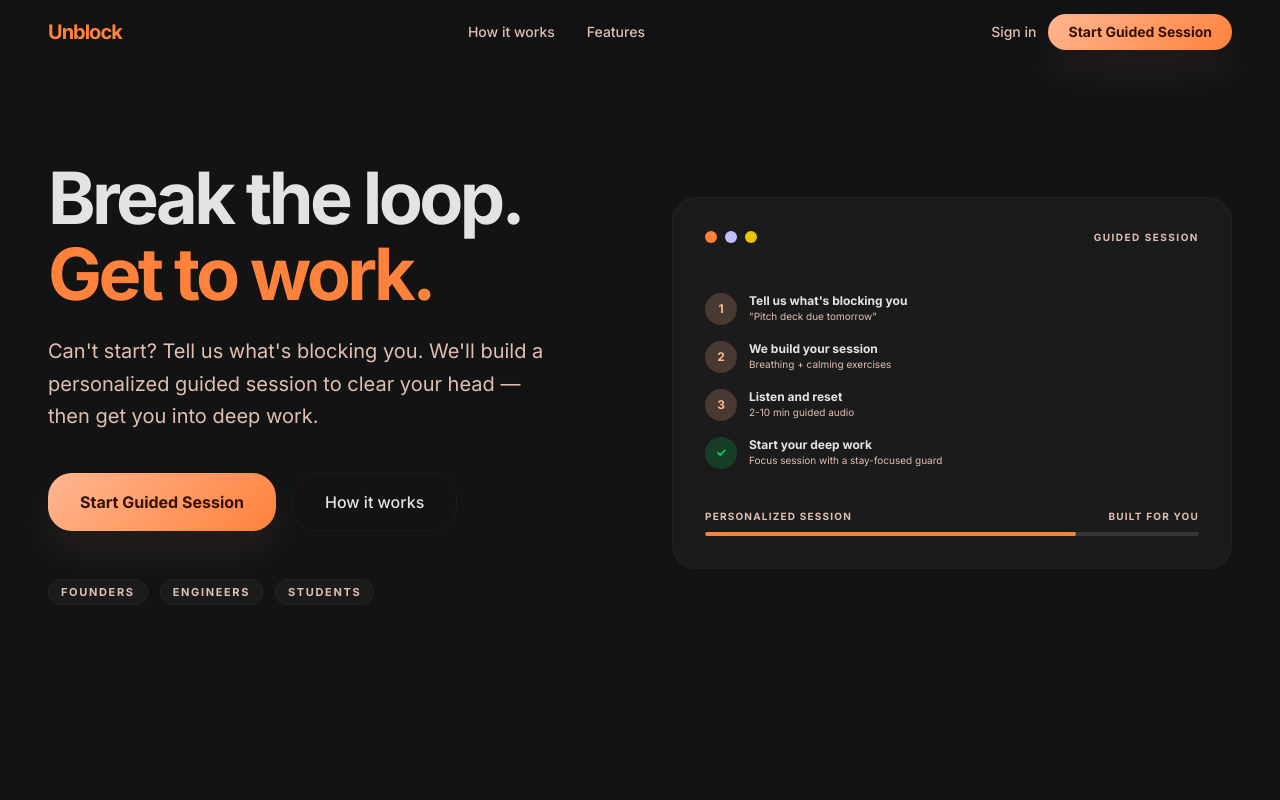
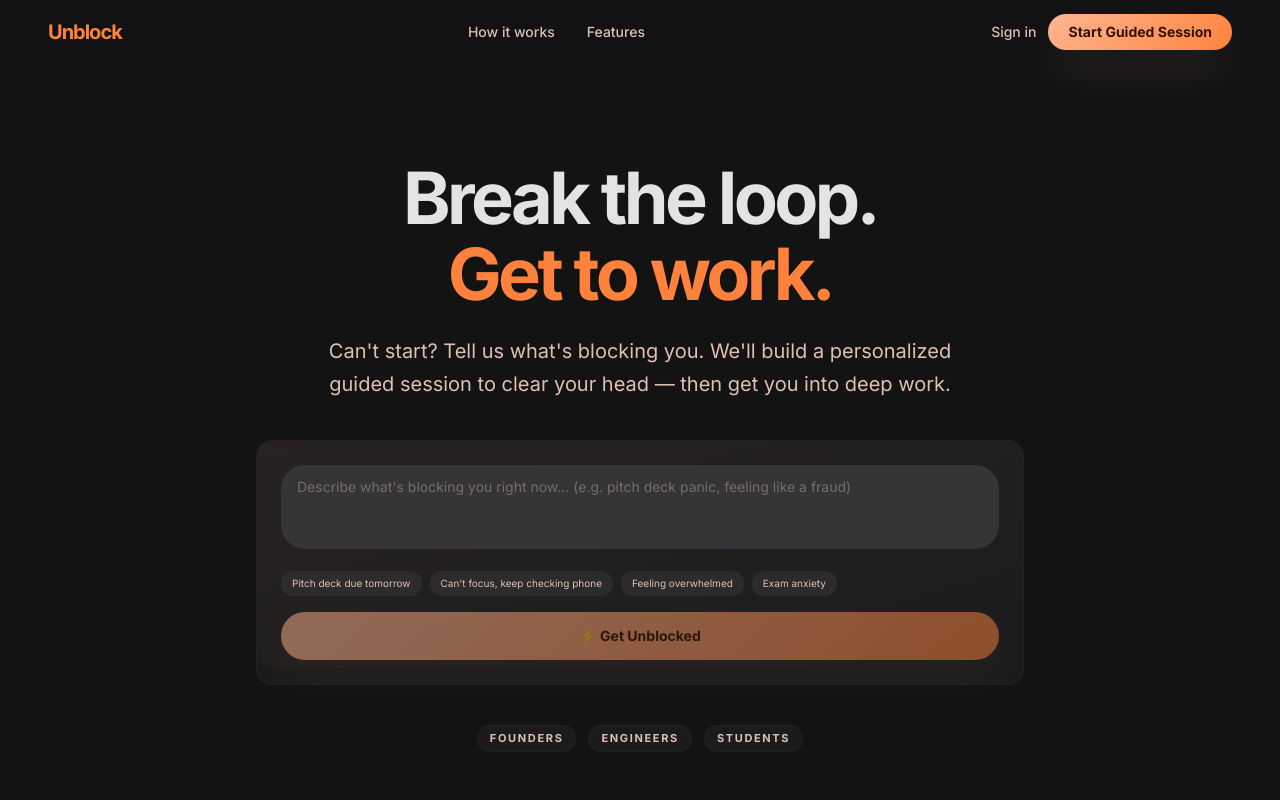
Before and after one commit to akshayk95388/unblock-focus, a Next.js app: page / in a window 1280 px wide. Shown: the top 800 px of the page. Built offline with nearby package versions, Linux system fonts and the light colour scheme; no server answers.

Commit message:
feat: add interactive landing page input and auth-handover focus flow

```diff
--- a/src/app/focus/page.tsx
+++ b/src/app/focus/page.tsx
@@ -68,6 +68,33 @@ export default function DashboardPage() {
   useEffect(() => {
     if (typeof window !== "undefined") {
       setBreathingTech(localStorage.getItem("unblock-breathing-tech") || "box");
+    }
+  }, []);
+
+  useEffect(() => {
+    if (typeof window !== "undefined") {
+      const pendingStr = localStorage.getItem("pending_stressor_session");
+      if (pendingStr) {
+        try {
+          const session = JSON.parse(pendingStr);
+          if (session.stressor && session.stressor.trim()) {
+            track("guided_session_started", {
+              stressor_provided: true,
+              duration_mins: session.durationMins || 5,
+            });
+            setPendingStressor(session.stressor.trim());
+            setDurationMins(session.durationMins || 5);
+            setVoice(session.voice || "gentle_female");
+            setMusic(session.music || "none");
+            setDirectFocusMode(false);
+            setCurrentTab("meditation");
+          }
+        } catch (e) {
+          console.error("Error parsing pending_stressor_session:", e);
+        } finally {
+          localStorage.removeItem("pending_stressor_session");
+        }
+      }
     }
   }, []);
 
--- a/src/app/page.tsx
+++ b/src/app/page.tsx
@@ -1,16 +1,47 @@
 "use client";
 
-import { useEffect } from "react";
+import { useEffect, useState, useRef } from "react";
 import Link from "next/link";
+import { useRouter } from "next/navigation";
 import { track } from "@/lib/mixpanel";
 import { useAuth } from "@/components/AuthProvider";
 
 export default function Home() {
   const { user, loading } = useAuth();
+  const router = useRouter();
+  const [stressor, setStressor] = useState("");
+  const textareaRef = useRef<HTMLTextAreaElement>(null);
+
+  const suggestions = [
+    "Pitch deck due tomorrow",
+    "Can't focus, keep checking phone",
+    "Feeling overwhelmed",
+    "Exam anxiety",
+  ];
 
   useEffect(() => {
     track("home_page_viewed");
   }, []);
+
+  const handleGetUnblocked = (e: React.FormEvent) => {
+    e.preventDefault();
+    if (!stressor.trim()) return;
+
+    // Save pending session config to localStorage
+    const pendingSession = {
+      stressor: stressor.trim(),
+      durationMins: 5,
+      voice: "gentle_female",
+      music: "none",
+    };
+    localStorage.setItem("pending_stressor_session", JSON.stringify(pendingSession));
+
+    if (user) {
+      router.push("/focus");
+    } else {
+      router.push("/login");
+    }
+  };
 
   return (
     <div className="min-h-screen flex flex-col">
@@ -71,38 +102,63 @@ export default function Home() {
       {/* ===== Hero Section ===== */}
       <main className="flex-1">
         <section className="pt-32 pb-16 md:pt-40 md:pb-24 px-6 md:px-12 max-w-7xl mx-auto">
-          <div className="grid grid-cols-1 lg:grid-cols-2 gap-12 lg:gap-16 items-center">
-            {/* Left: Copy */}
-            <div>
-              <h1 className="text-5xl md:text-7xl font-bold tracking-tighter text-on-surface leading-[1.05] mb-6">
+          <div className="flex flex-col items-center text-center max-w-3xl mx-auto space-y-10">
+            {/* Center: Copy */}
+            <div className="space-y-6">
+              <h1 className="text-5xl md:text-7xl font-bold tracking-tighter text-on-surface leading-[1.05]">
                 Break the loop.
                 <br />
                 <span className="text-primary-container">Get to work.</span>
               </h1>
 
-              <p className="text-on-surface-variant text-lg md:text-xl max-w-lg leading-relaxed mb-10">
+              <p className="text-on-surface-variant text-lg md:text-xl max-w-2xl mx-auto leading-relaxed">
                 Can&apos;t start? Tell us what&apos;s blocking you. We&apos;ll
                 build a personalized guided session to clear your head — then
                 get you into deep work.
               </p>
-
-              <div className="flex flex-col sm:flex-row gap-4 mb-12">
-                <Link
-                  href="/focus"
-                  className="glow-button px-8 py-4 rounded-xl text-base font-bold flex items-center justify-center shrink-0"
-                >
-                  Start Guided Session
-                </Link>
-                <a
-                  href="#protocol"
-                  className="px-8 py-4 rounded-xl text-base font-medium text-on-surface ghost-border hover:bg-surface-container-low transition-all duration-300 text-center"
-                >
-                  How it works
-                </a>
             </div>
 
+            <form onSubmit={handleGetUnblocked} className="bg-surface-container-low p-5 md:p-6 rounded-2xl border border-outline-variant/15 space-y-4 relative w-full max-w-3xl text-left">
+              <div className="absolute inset-0 bg-gradient-to-br from-primary/5 to-transparent pointer-events-none rounded-2xl" />
+              <div className="relative z-10 space-y-4">
+                <textarea
+                  ref={textareaRef}
+                  value={stressor}
+                  onChange={(e) => setStressor(e.target.value)}
+                  placeholder="Describe what's blocking you right now... (e.g. pitch deck panic, feeling like a fraud)"
+                  rows={3}
+                  className="w-full bg-surface-container-highest border-none rounded-xl px-4 py-3 text-sm focus:outline-none focus:ring-1 focus:ring-primary/50 text-on-surface placeholder:text-on-surface-variant/40 resize-none"
+                />
+                <div className="flex flex-wrap gap-2">
+                  {suggestions.map((s) => (
+                    <button
+                      key={s}
+                      type="button"
+                      onClick={() => {
+                        setStressor(s);
+                        textareaRef.current?.focus();
+                      }}
+                      className="text-[10px] px-2.5 py-1 rounded-lg bg-surface-container-highest/60 hover:bg-surface-container-highest text-on-surface-variant hover:text-on-surface transition-all cursor-pointer border border-transparent hover:border-outline-variant/10"
+                    >
+                      {s}
+                    </button>
+                  ))}
+                </div>
+
+                <button
+                  type="submit"
+                  disabled={!stressor.trim()}
+                  className={`w-full glow-button py-3.5 rounded-xl text-sm font-bold flex items-center justify-center gap-2 cursor-pointer transition-all ${
+                    !stressor.trim() ? "opacity-50 pointer-events-none" : "hover:scale-[1.01] active:scale-95"
+                  }`}
+                >
+                  ⚡ Get Unblocked
+                </button>
+              </div>
+            </form>
+
             {/* Built for badges */}
-              <div className="flex flex-wrap gap-3">
+            <div className="flex flex-wrap gap-3 justify-center">
               {["Founders", "Engineers", "Students"].map((who) => (
                 <span
                   key={who}
@@ -111,63 +167,6 @@ export default function Home() {
                   {who}
                 </span>
               ))}
-              </div>
-            </div>
-
-            {/* Right: Session Preview Card */}
-            <div className="hidden lg:block">
-              <div className="bg-surface-container-low rounded-3xl p-8 ghost-border relative overflow-hidden">
-                {/* Dots */}
-                <div className="flex items-center gap-2 mb-6">
-                  <span className="w-3 h-3 rounded-full bg-primary-container" />
-                  <span className="w-3 h-3 rounded-full bg-secondary" />
-                  <span className="w-3 h-3 rounded-full bg-tertiary" />
-                  <span className="ml-auto text-[10px] font-bold uppercase tracking-[0.15em] text-on-surface-variant">
-                    Guided Session
-                  </span>
-                </div>
-
-                {/* Flow steps preview */}
-                <div className="space-y-4 py-6">
-                  <div className="flex items-center gap-3">
-                    <div className="w-8 h-8 rounded-full bg-primary/20 flex items-center justify-center text-xs font-bold text-primary">1</div>
-                    <div>
-                      <p className="text-xs font-bold text-on-surface">Tell us what&apos;s blocking you</p>
-                      <p className="text-[10px] text-on-surface-variant">&quot;Pitch deck due tomorrow&quot;</p>
-                    </div>
-                  </div>
-                  <div className="flex items-center gap-3">
-                    <div className="w-8 h-8 rounded-full bg-primary/20 flex items-center justify-center text-xs font-bold text-primary">2</div>
-                    <div>
-                      <p className="text-xs font-bold text-on-surface">We build your session</p>
-                      <p className="text-[10px] text-on-surface-variant">Breathing + calming exercises</p>
-                    </div>
-                  </div>
-                  <div className="flex items-center gap-3">
-                    <div className="w-8 h-8 rounded-full bg-primary/20 flex items-center justify-center text-xs font-bold text-primary">3</div>
-                    <div>
-                      <p className="text-xs font-bold text-on-surface">Listen and reset</p>
-                      <p className="text-[10px] text-on-surface-variant">2-10 min guided audio</p>
-                    </div>
-                  </div>
-                  <div className="flex items-center gap-3">
-                    <div className="w-8 h-8 rounded-full bg-green-500/20 flex items-center justify-center text-xs font-bold text-green-400">✓</div>
-                    <div>
-                      <p className="text-xs font-bold text-on-surface">Start your deep work</p>
-                      <p className="text-[10px] text-on-surface-variant">Focus session with a stay-focused guard</p>
-                    </div>
-                  </div>
-                </div>
-
-                {/* Progress Bar */}
-                <div className="flex items-center justify-between text-[10px] font-bold uppercase tracking-[0.12em] text-on-surface-variant mt-4">
-                  <span>Personalized Session</span>
-                  <span>Built For You</span>
-                </div>
-                <div className="h-1 w-full bg-surface-container-highest rounded-full mt-2 overflow-hidden">
-                  <div className="h-full bg-primary-container rounded-full w-3/4" />
-                </div>
-              </div>
             </div>
           </div>
         </section>
```
Lines whose indentation alone changed are shown as unchanged.
